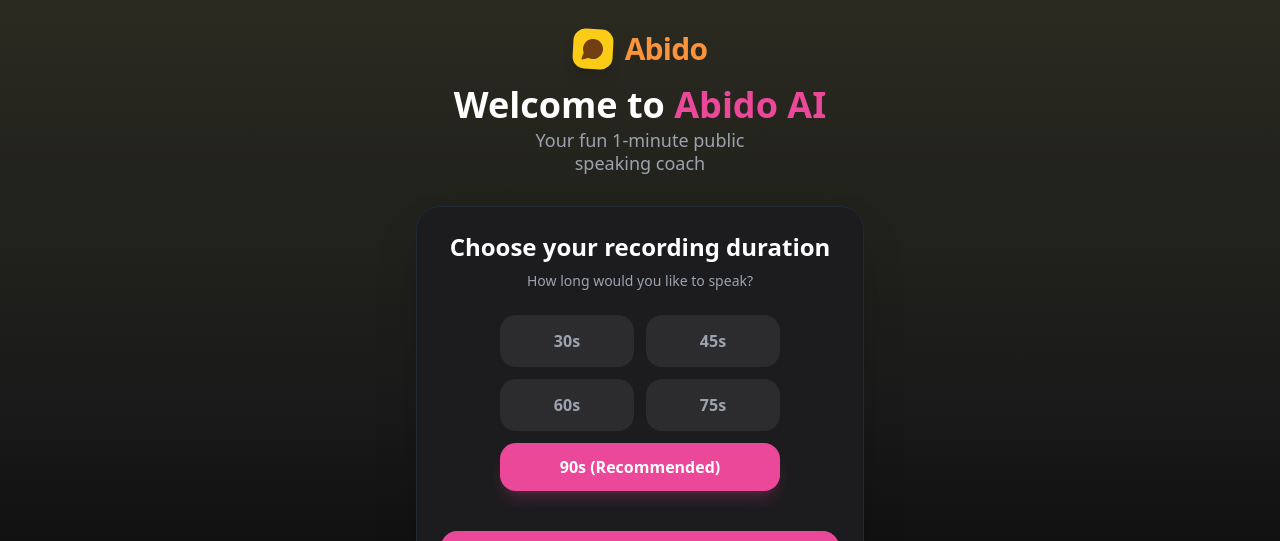
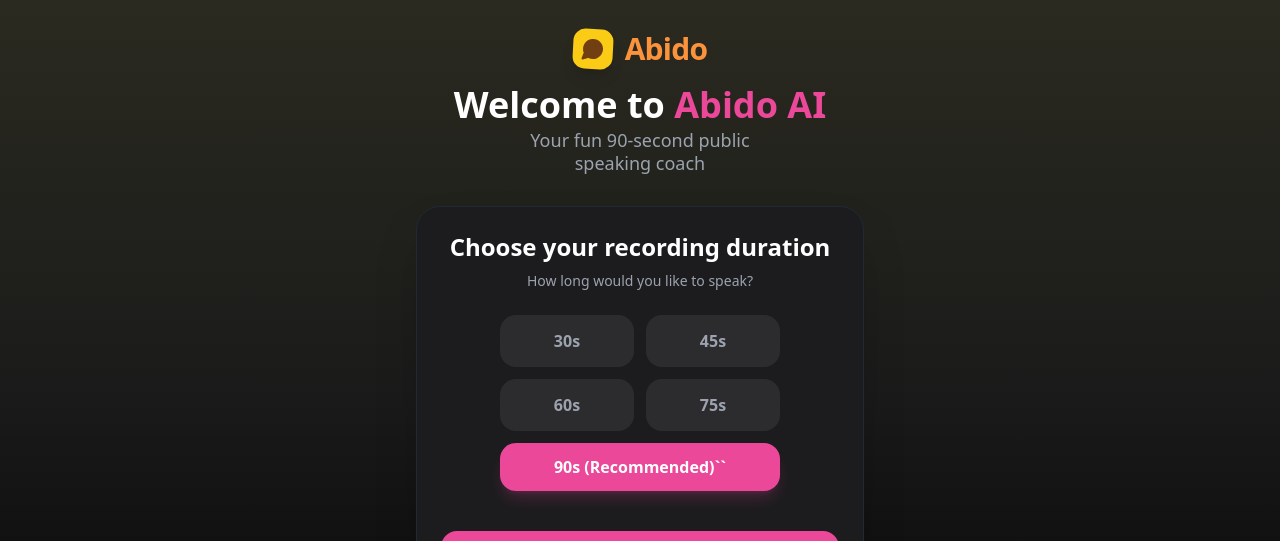
Before and after one commit to Anthokneeoh/abido-ai, a Next.js app: page / in a window 1280 px wide. Shown: the top 541 px of the page. Built offline with nearby package versions, Linux system fonts and the light colour scheme.

Commit message:
1 minute text changed to 90secs

```diff
--- a/components/AudioRecorder.tsx
+++ b/components/AudioRecorder.tsx
@@ -268,7 +268,7 @@
                             Welcome to <span className="text-pink-500">Abido AI</span>
                         </h2>
                         <p className="text-gray-400 text-lg font-medium max-w-[280px] mx-auto leading-tight mt-2">
-                            Your fun 1-minute public speaking coach
+                            Your fun 90-second public speaking coach
                         </p>
                     </div>
                 </div>
@@ -305,7 +305,7 @@
                                     : "bg-[#2c2c2e] text-gray-400 hover:bg-[#3a3a3c]"
                                     }`}
                             >
-                                90s (Recommended)
+                                90s (Recommended)``
                             </button>
                         </div>
 
```
